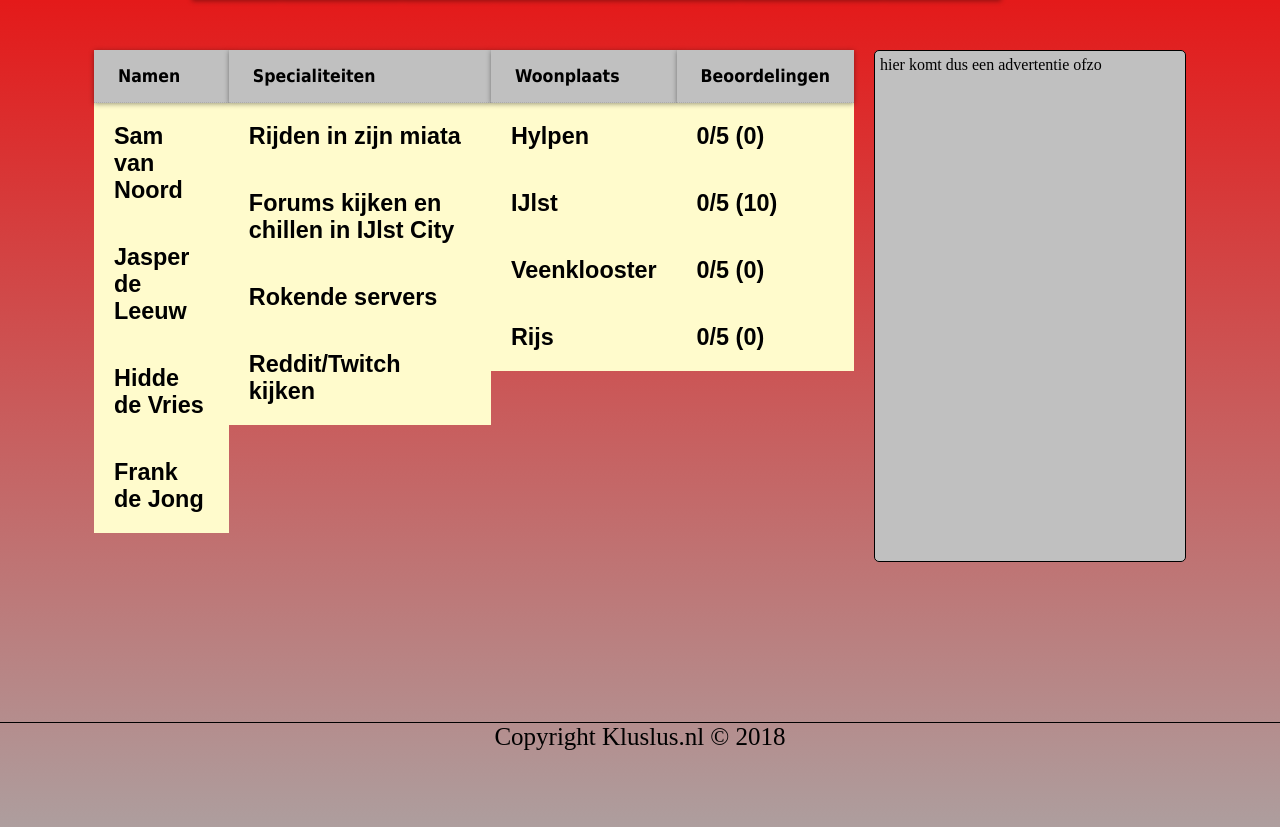
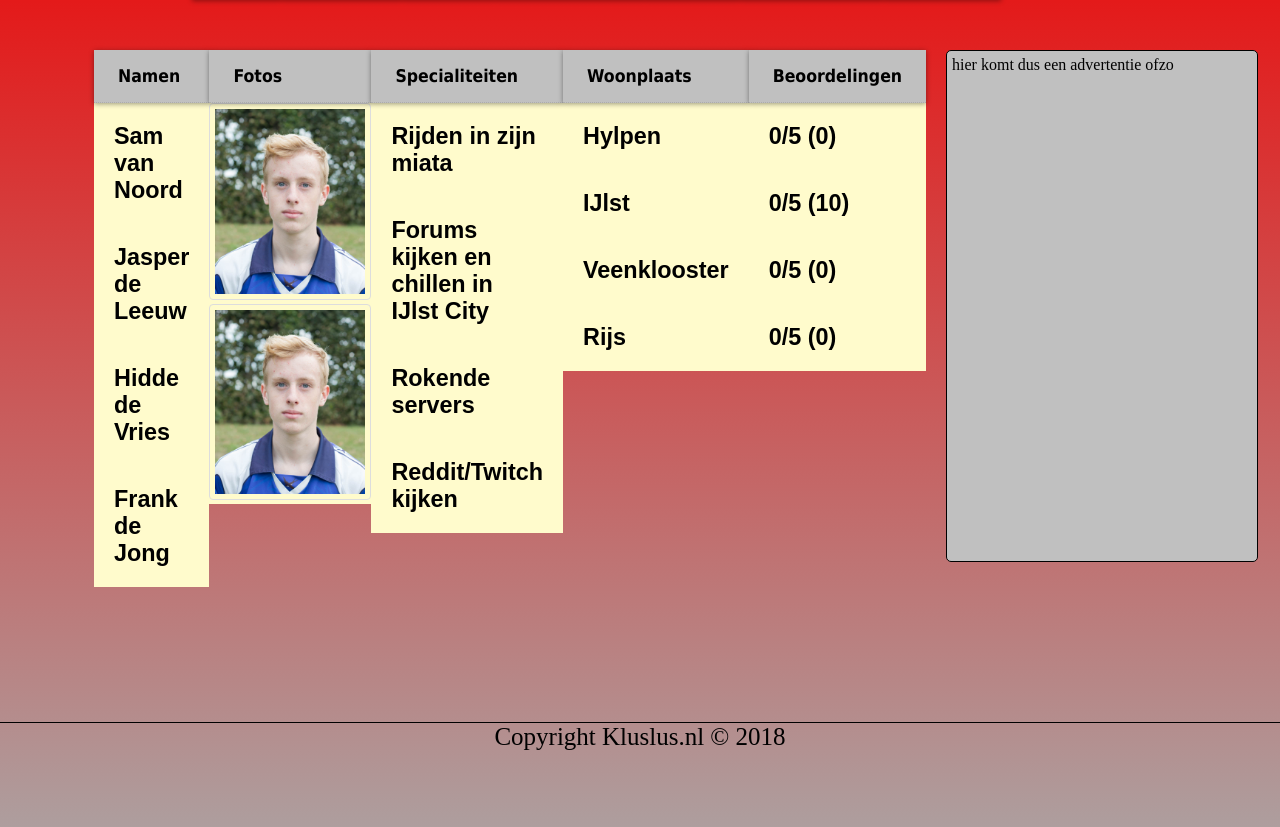
Before and after one commit to slvn99/Kluslus.nl, a PHP site: page /portfoliolist.html in a window 1280 px wide. Shown: the part 49-876 px from the top of the page. Run offline with PHP 8.4, Linux system fonts and the light colour scheme.

Commit message:
fotos ofzo

```diff
--- a/Website shit/portfoliolist.css
+++ b/Website shit/portfoliolist.css
@@ -109,10 +109,6 @@ nav > ul > li > a:hover:not(.active){background-color:yellow;}
 	padding: 10px 30px;
 }
 
-#Portfoliolist{
-	font: 70px bold Tahoma;
-}
-
 .Balk{
 	box-shadow: rgba(0,0,0,0.4) 0px 1px 5px;
 	border-bottom: 1px dotted rgba(0,0,0,.1);
@@ -124,11 +120,17 @@ nav > ul > li > a:hover:not(.active){background-color:yellow;}
 .Nummer{
  	border-top: 1px solid black;
  	padding: 20px;
- 	background: #ececec;
 }
+
 .Namen{
   	font: 20px Arial;
   	padding: 20px;
+}
+#SAM{
+    border: 1px solid #ddd;
+    border-radius: 4px;
+    padding: 5px;
+    width: 150px;
 }
 .Woonplaats{
   	font: 20px Arial;
--- a/Website shit/portfoliolist.html
+++ b/Website shit/portfoliolist.html
@@ -21,7 +21,7 @@
 	</NAV>
 	<DIV id="wrapper">
 		<DIV ID="updatingnews">
-			<SECTION name ="Portfoliolist">
+			<SECTION name ="Namen">
 				<ARTICLE ID="Namen">
 					<HEAD>
 						<HGROUP ID="Namen" class="Balk">
@@ -48,6 +48,35 @@
 							<H1>Frank de Jong</H1>
 						</HGROUP>
 					</HEAD>
+			 </SECTION>
+		<DIV ID="imagebox"></DIV>
+			<SECTION name ="Fotos">
+				<ARTICLE ID="Fotos">
+					<HEAD>
+						<HGROUP ID="Fotos" class="Balk">
+							<H1>Fotos</H1>
+						</HGROUP>
+					</HEAD>
+					<HEAD>
+						<HGROUP ID="Fotos_een" class="Fotos">
+							<img ID="SAM" src="Sammm.jpg">
+						</HGROUP>
+					</HEAD>
+					<HEAD>
+						<HGROUP ID="Fotos_twee" class="Fotos">
+							<img ID="SAM" src="Sammm.jpg">
+						</HGROUP>
+					</HEAD>
+					<!--<HEAD>
+						<HGROUP ID="Fotos_drie" class="Fotos">
+							<H1>Hidde de Vries</H1>
+						</HGROUP>
+					</HEAD>
+					<HEAD>
+						<HGROUP ID="Fotos_vier" class="Fotos">
+							<H1>Frank de Jong</H1>
+						</HGROUP>
+					</HEAD>*/	-->
 			 </SECTION>
 			 <SECTION name="Specialiteiten">
 			 	<ARTICLE ID = Specialiteiten>
```
Also changed, not shown: Website shit/portfolio.css (+8 -0 lines), Website shit/Resources/Sammm.jpg (added).
